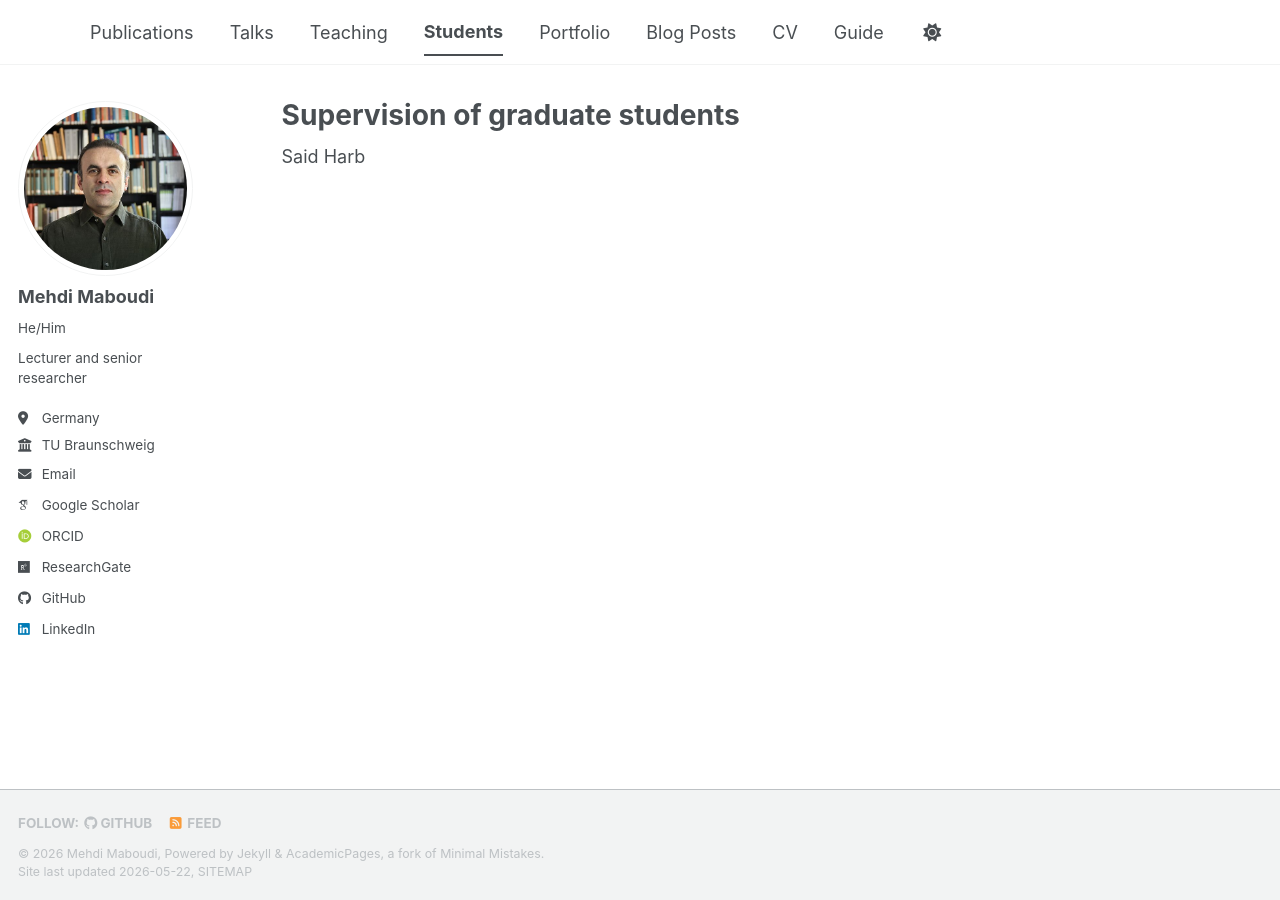
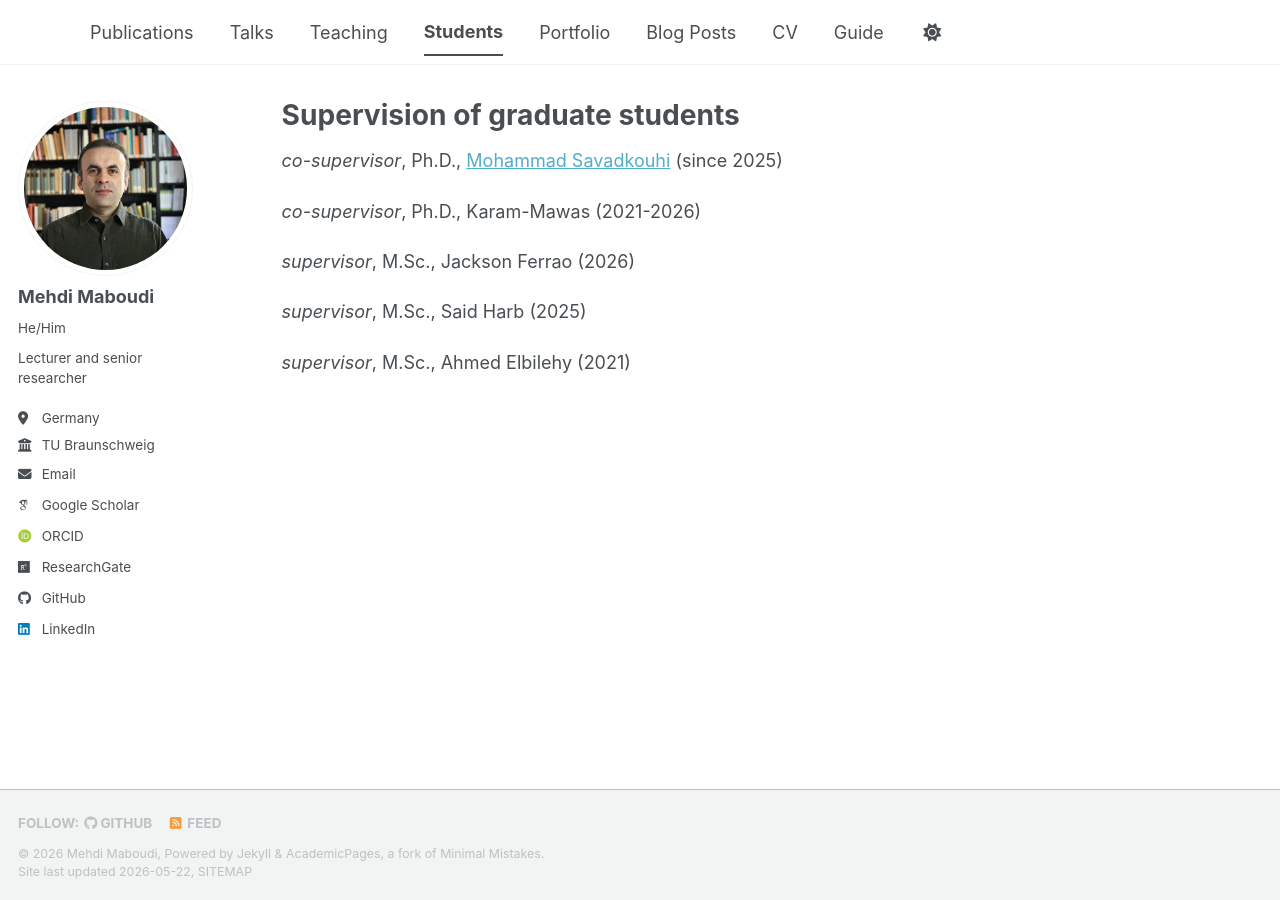
Before and after one commit to MehdiMaboudi/mehdimaboudi.github.io, a Jekyll site: the page built from _pages/students.html, in a window 1280 px wide. Built offline with Jekyll 4.4.1, drawn with Linux system fonts in a browser that asks for light colours; some web fonts are replaced; a script bundle is joined from its source files by our own code; library files that are not in the unit come from our copies.

Commit message:
Some students added

```diff
--- a/_pages/students.html
+++ b/_pages/students.html
@@ -5,4 +5,18 @@ permalink: /students/
 author_profile: true
 ---
 
-Said Harb
+<p>
+  <i>co-supervisor</i>, Ph.D., <a href="https://www.tu-braunschweig.de/en/igp/staff/mohammad-savadkouhi"  target="_blank" rel="noopener noreferrer">Mohammad Savadkouhi</a> (since 2025)
+</p>
+<p>
+  <i>co-supervisor</i>, Ph.D., Karam-Mawas (2021-2026)
+</p>
+<p>
+  <i>supervisor</i>, M.Sc., Jackson Ferrao (2026)
+</p>
+<p>
+  <i>supervisor</i>, M.Sc., Said Harb (2025)
+</p>
+<p>
+  <i>supervisor</i>, M.Sc., Ahmed Elbilehy (2021)
+</p>
```
